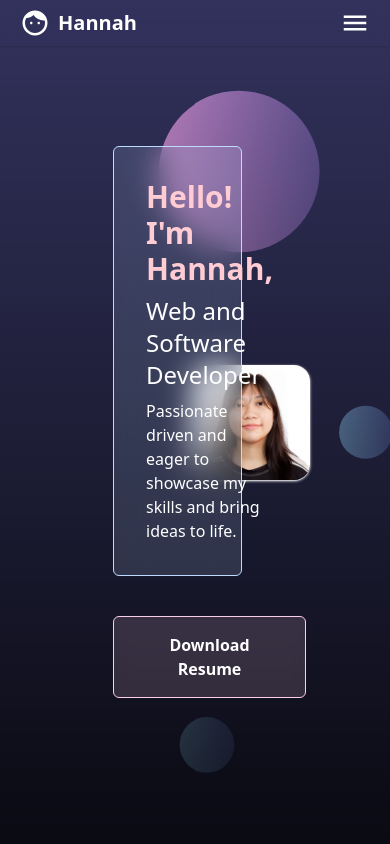
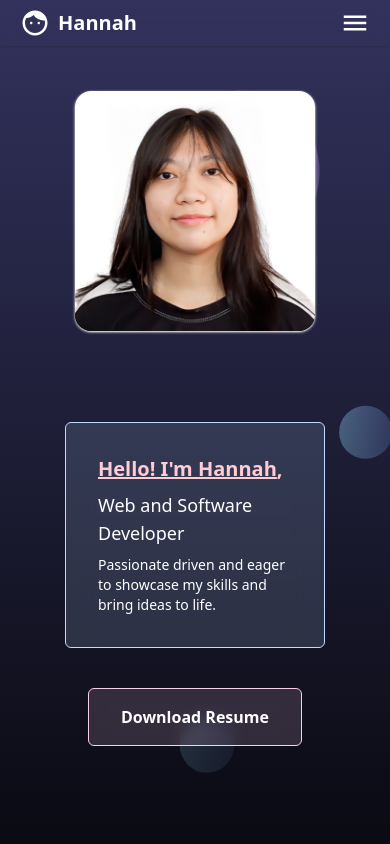
Before and after one commit to hannah01-20/portfolio, a React (Vite) app: page / in a window 390 px wide. Shown: the top 844 px of the page. Built offline with nearby package versions, Linux system fonts and the light colour scheme.

Commit message:
responsive header

```diff
--- a/src/components/Header.tsx
+++ b/src/components/Header.tsx
@@ -5,19 +5,17 @@ function Header(){
     return (
         <header className="h-dvh overflow-hidden" id="home">
             <div className="w-full h-full bg-gradient-to-b from-white/0 to-black/80 ">
-                <div className="grid grid-cols-2 p-20 justify-center items-center h-full">
-                    <div className="h-full flex justify-center items-center">
-                        <div className="grid gap-10 pl-36">
-                            <div className="p-8 rounded-md bg-blue-200/15  text-white w-2/3 grid gap-2 backdrop-blur-lg border border-blue-200 hover:bg-blue-200/50 transition ease-in duration-300 hover:translate-x-2">
-                                <h1 className="text-3xl font-bold text-rose-200">Hello! I'm Hannah,</h1>
-                                <h2 className="text-2xl">Web and Software Developer</h2>
-                                <p className="text-md">Passionate driven and eager to showcase my skills and bring ideas to life.</p>
-                            </div>
-                            <a href={resume} download="hannah_florano_resume" target="_blank"><button className="bg-pink-200/15 backdrop-blur-sm border border-pink-200 text-white py-4 px-8 rounded-md font-bold transition ease-in duration-300 hover:bg-pink-200/50 hover:translate-x-2">Download Resume</button></a>
+                <div className="flex flex-col-reverse lg:flex-row lg:p-20 justify-center items-center h-full">
+                    <div className="h-1/2 w-full md:w-auto lg:h-full flex flex-col items-center md:items-start md:justify-center gap-10">
+                        <div className="p-8 rounded-md bg-blue-200/15  text-white w-2/3 grid gap-2 backdrop-blur-lg border border-blue-200 hover:bg-blue-200/50 transition ease-in duration-200 hover:translate-x-2 active:translate-x-2 active:bg-blue-200/50">
+                            <h1 className="text-xl md:text-3xl font-bold text-rose-200"><u>Hello! I'm Hannah</u>,</h1>
+                            <h2 className="text-lg md:text-2xl">Web and Software Developer</h2>
+                            <p className="text-sm md:text-md">Passionate driven and eager to showcase my skills and bring ideas to life.</p>
                         </div>
+                        <a href={resume} download="hannah_florano_resume" target="_blank"><button className="bg-pink-200/15 backdrop-blur-sm border border-pink-200 text-white py-4 px-8 rounded-md font-bold transition ease-in duration-200 hover:bg-pink-200/50 hover:translate-x-2 active:bg-pink-200/50 active:translate-x-2">Download Resume</button></a>
                     </div>
-                    <div className="h-full flex justify-center items-center">
-                        <img src={hannah} alt="hannah's picture" className="w-80 rounded-2xl shadow shadow-white transition ease-in duration-300 hover:shadow-2xl hover:-translate-y-2" />
+                    <div className="h-1/2 lg:h-full flex justify-center items-center">
+                        <img src={hannah} alt="hannah's picture" className="w-60 md:w-80 rounded-2xl shadow shadow-white transition ease-in duration-200 hover:shadow-2xl hover:-translate-y-2 active:shadow-2xl active:-translate-y-2" />
                     </div>
                 </div>
             </div>
```
